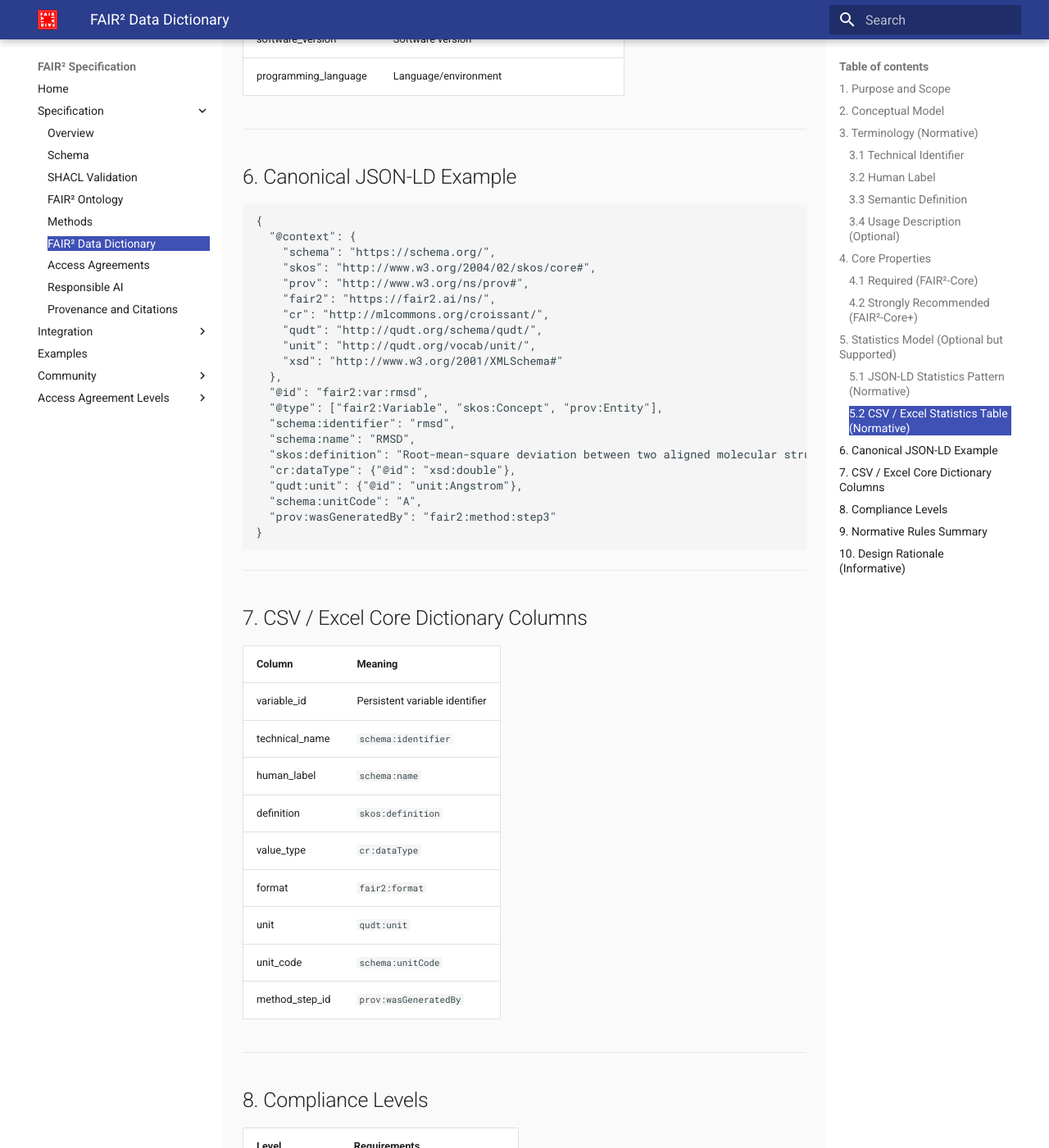
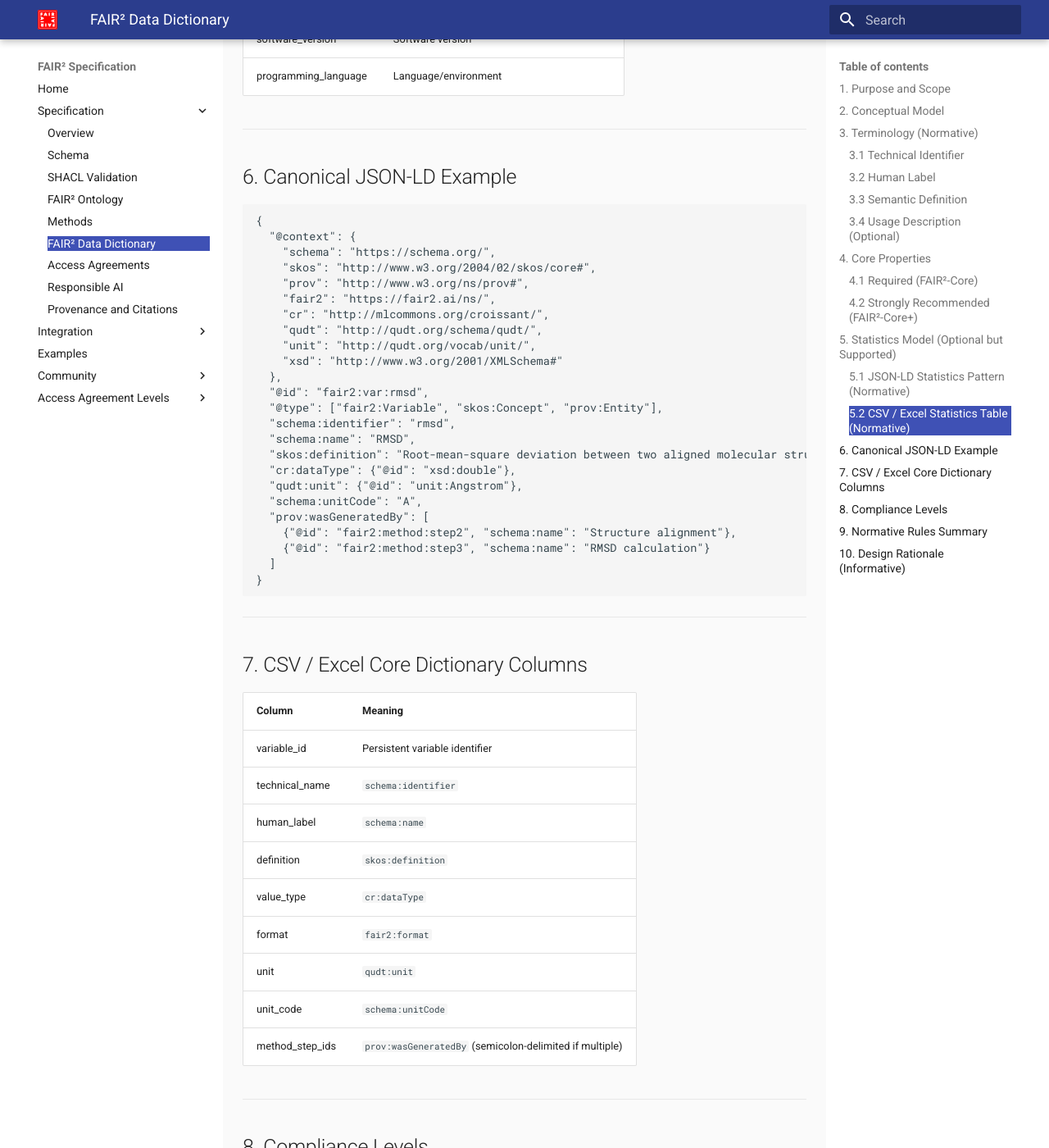
Before and after one commit to fair-squared/fair2-spec, an MkDocs documentation site: the page built from docs/specification/data-dictionary.md, in a window 1280 px wide and 1400 px high, scrolled down 4224 px. Shown: the whole window at 82% size. Built offline with MkDocs 1.6.1 and Material for MkDocs 9.7.7, drawn with Linux system fonts in a browser that asks for light colours; some of the changed text lies outside the part shown.

Commit message:
make it possible to have multiple method steps referenced as provenance

````diff
--- a/docs/specification/data-dictionary.md
+++ b/docs/specification/data-dictionary.md
@@ -172,7 +172,10 @@ Statistics MUST be exported as a **separate long-form table**.
   "cr:dataType": {"@id": "xsd:double"},
   "qudt:unit": {"@id": "unit:Angstrom"},
   "schema:unitCode": "A",
-  "prov:wasGeneratedBy": "fair2:method:step3"
+  "prov:wasGeneratedBy": [
+    {"@id": "fair2:method:step2", "schema:name": "Structure alignment"},
+    {"@id": "fair2:method:step3", "schema:name": "RMSD calculation"}
+  ]
 }
 ```
 
@@ -190,7 +193,7 @@ Statistics MUST be exported as a **separate long-form table**.
 | format | `fair2:format` |
 | unit | `qudt:unit` |
 | unit_code | `schema:unitCode` |
-| method_step_id | `prov:wasGeneratedBy` |
+| method_step_ids | `prov:wasGeneratedBy` (semicolon-delimited if multiple) |
 
 ---
 
@@ -212,6 +215,7 @@ Statistics MUST be exported as a **separate long-form table**.
 - Semantic definitions MUST use `skos:definition`
 - Data types MUST use `cr:dataType` (ML Croissant)
 - Units MUST use `qudt:unit` with a QUDT unit IRI
+- Provenance MUST use `prov:wasGeneratedBy` and MAY reference one or more method steps
 - FAIR² properties MUST be singular
 - Statistics MUST be optional and provenance-bearing
 
````
Also changed, not shown: other parts of docs/specification/data-dictionary.md (+2 -2 lines).
